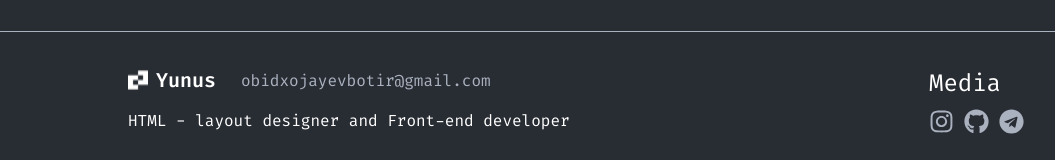
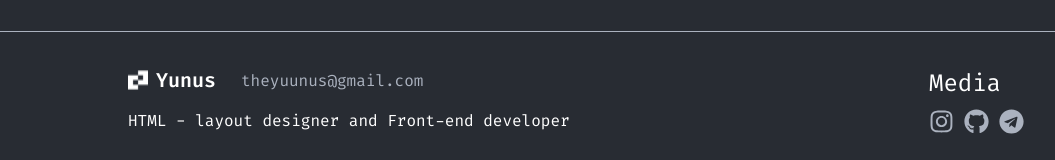
Before and after one commit to theyuunus/Portfolio, a React (Create React App) app: page / in a window 1280 px wide. Shown: the part 558-718 px from the top of the page, without its empty margins (64-1119 px from the left). Built offline with nearby package versions, Linux system fonts and the light colour scheme.

Commit message:
#fix #change email

```diff
--- a/src/components/Footer/Footer.jsx
+++ b/src/components/Footer/Footer.jsx
@@ -18,7 +18,7 @@ export default function Footer() {
                                     <img className="navbar-left-a-img" src={Logo} alt="" />
                                     <h2 className="navbar-left-a-h2">Yunus</h2>
                                 </Link>
-                                <a className="footer-top-left-div-a" href="mailto:obidxojayevbotir@gmail.com" target='_blank' rel="noopener noreferrer">obidxojayevbotir@gmail.com</a>
+                                <a className="footer-top-left-div-a" href="mailto:theyuunus@gmail.com" target='_blank' rel="noopener noreferrer">theyuunus@gmail.com</a>
                             </div>
                             <p className="footer-top-left-p">
                                 HTML - layout designer and Front-end developer
--- a/src/components/Footer/Footer.scss
+++ b/src/components/Footer/Footer.scss
@@ -19,12 +19,12 @@
                     font-style: normal;
                     font-weight: 400;
                     line-height: normal;
-                    transition: 1s;
+                    transition: 0.5s;
                 }
 
                 &-a:hover {
                     color: var(--white, #FFF);
-                    transition: 1s;
+                    transition: 0.5s;
                 }
             }
 
```
